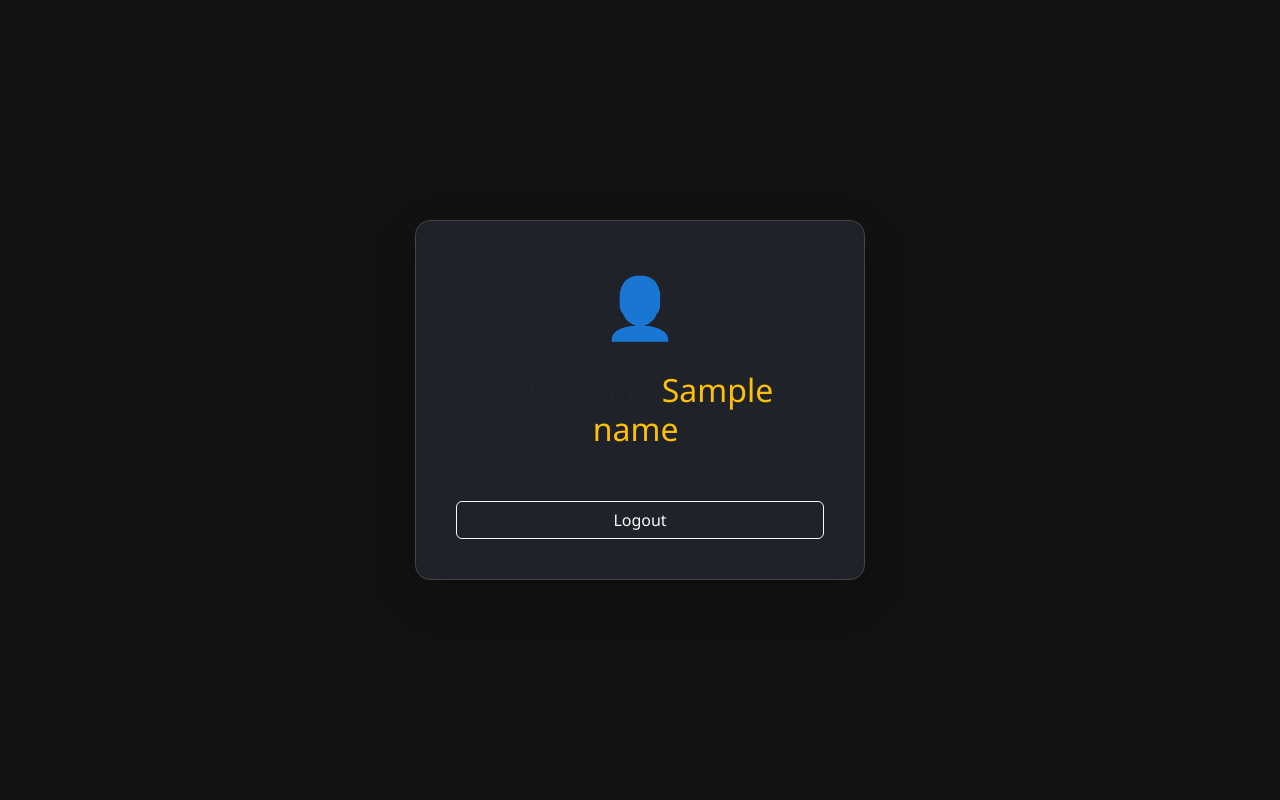
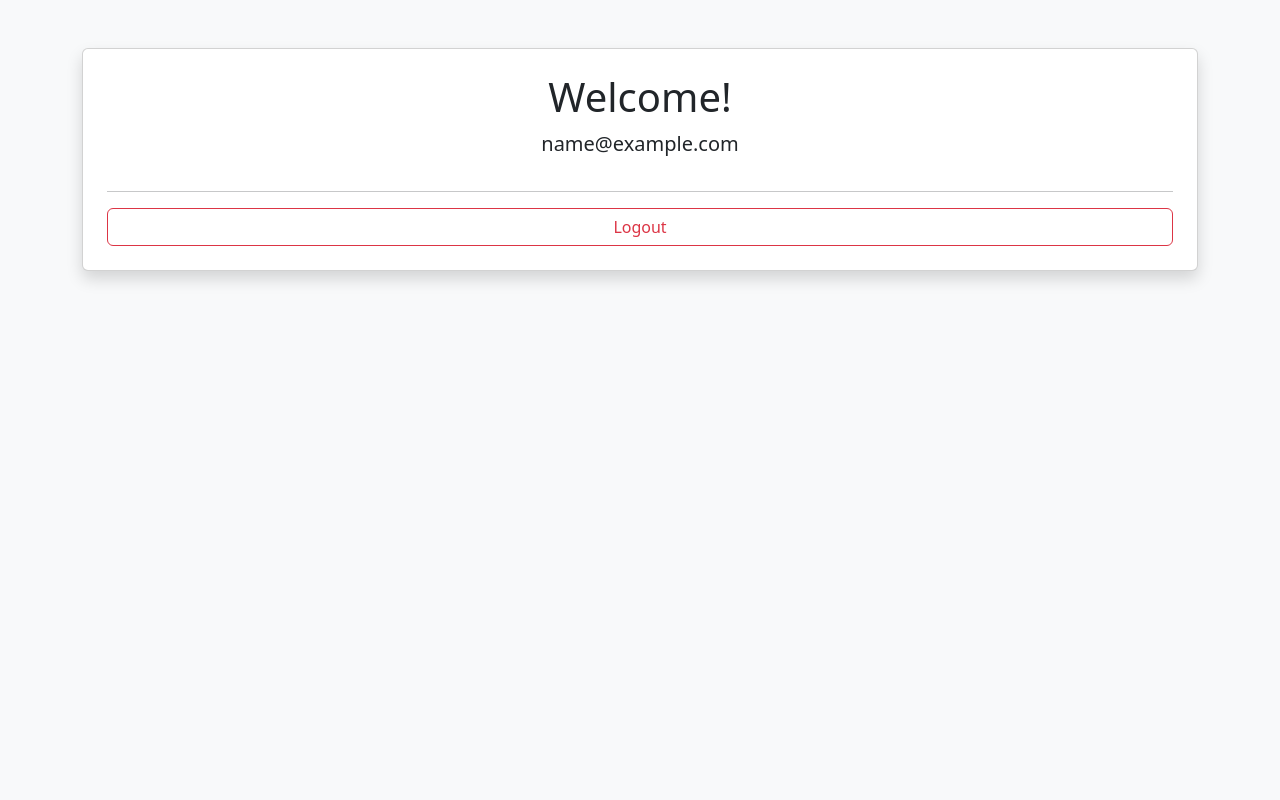
Before and after one commit to agamchugh/agam, a Flask app: template templates/dashboard.html in a window 1280 px wide. Run offline with Flask 3, Linux system fonts and the light colour scheme; the visitor is signed in with stand-in values (Sample User, id 1); tables that the repository leaves empty hold one stand-in row (values such as "Sample post"); the template is opened without the code that fills it: most values are stand-ins (such as "Sample title", 1, 10 or a date in 2020).

Commit message:
Update dashboard.html

```diff
--- a/templates/dashboard.html
+++ b/templates/dashboard.html
@@ -5,33 +5,22 @@
     <meta name="viewport" content="width=device-width, initial-scale=1.0">
     <title>Dashboard</title>
     <link href="https://cdn.jsdelivr.net/npm/bootstrap@5.3.0/dist/css/bootstrap.min.css" rel="stylesheet">
-    <style>
-        body { background-color: #121212; color: #e0e0e0; height: 100vh; display: flex; align-items: center; justify-content: center; font-family: 'Segoe UI', Tahoma, Geneva, Verdana, sans-serif; }
-        .card { background-color: #1f2229; border: 1px solid #444; border-radius: 15px; padding: 40px; width: 100%; max-width: 450px; text-align: center; }
-        .btn-warning { background-color: #f5b400; border: none; font-weight: bold; color: #121212; transition: 0.3s; }
-        .btn-warning:hover { background-color: #d49b00; transform: translateY(-2px); }
-        .user-icon { font-size: 60px; color: #f5b400; margin-bottom: 20px; }
-        .admin-badge { font-size: 0.7rem; vertical-align: middle; margin-left: 5px; }
-    </style>
 </head>
-<body>
+<body class="bg-light">
+    <div class="container mt-5">
+        <div class="card shadow text-center p-4">
+            <h1 class="display-6">Welcome!</h1>
+            <p class="lead">{{ email }}</p>
+            <hr>
 
-<div class="card shadow-lg">
-    <div class="user-icon">👤</div>
-    <h2 class="mb-2">Welcome, <span class="text-warning">{{ name }}</span>!</h2>
-    <p class="text-muted mb-4 small">{{ session['email'] }}</p>
+            <div class="d-grid gap-2">
+                {% if is_admin %}
+                <a href="/admin" class="btn btn-dark btn-lg">Go to Admin Panel</a>
+                {% endif %}
 
-    <div class="d-grid gap-3">
-
-        {% if session['email'] == "agamchugh153@gmail.com" %}
-            <div class="alert alert-dark border-secondary py-2 small mb-1">
-                Verified Administrator Access 🛡️
+                <a href="/logout" class="btn btn-outline-danger">Logout</a>
             </div>
-            <a href="/admin" class="btn btn-warning py-2">Go to Admin Panel</a>
-        {% endif %}
-        <a href="/logout" class="btn btn-outline-light">Logout</a>
+        </div>
     </div>
-</div>
-
 </body>
 </html>
```
